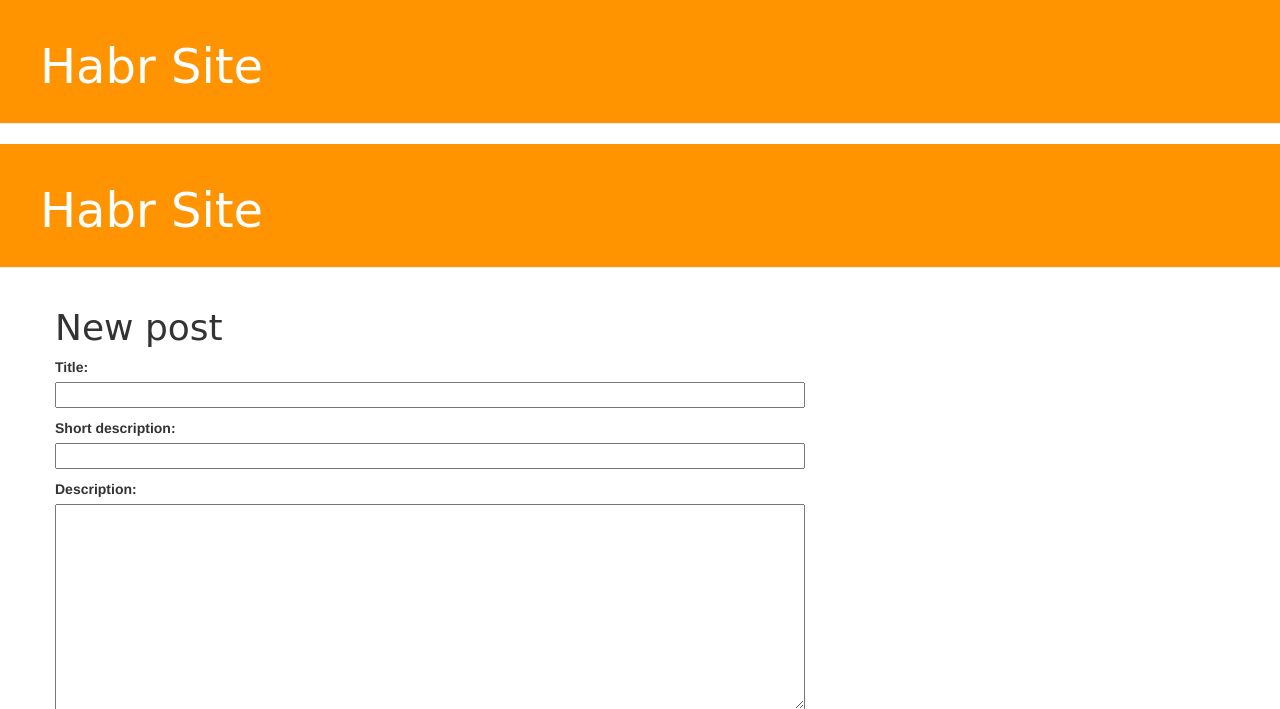
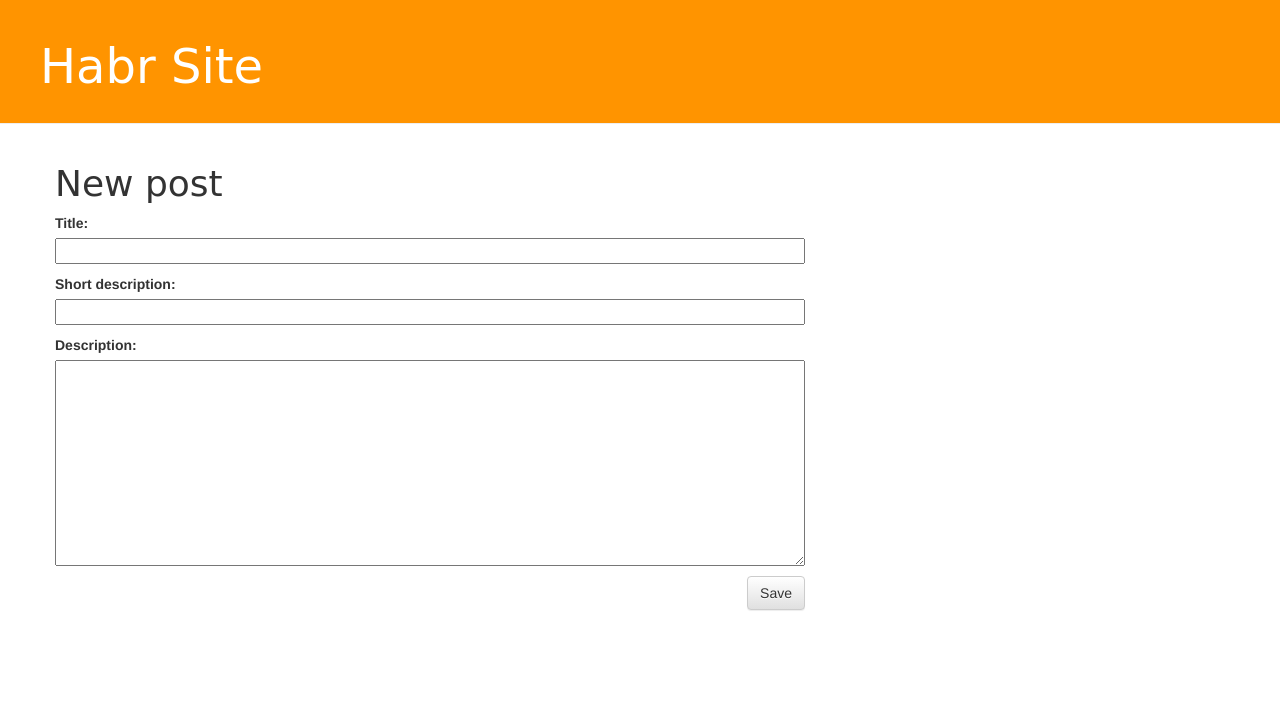
Before and after one commit to telox/habrababr, a Django app: page /post/new/ in a window 1280 px wide. Shown: the top 709 px of the page. Run offline with Django 3.2, Linux system fonts and the light colour scheme; some libraries are stand-ins or nearby versions.

Commit message:
Fix head Base

```diff
--- a/habr/templates/habr/base.html
+++ b/habr/templates/habr/base.html
@@ -1,8 +1,5 @@
 {% load static %}
 <html>
-    <div class="page-header">
-        <h1><a href="/">Habr Site</a></h1>
-    </div>
     <head>
         <title>Over Habr</title>
         <link rel="stylesheet" href="//maxcdn.bootstrapcdn.com/bootstrap/3.2.0/css/bootstrap.min.css">
```
